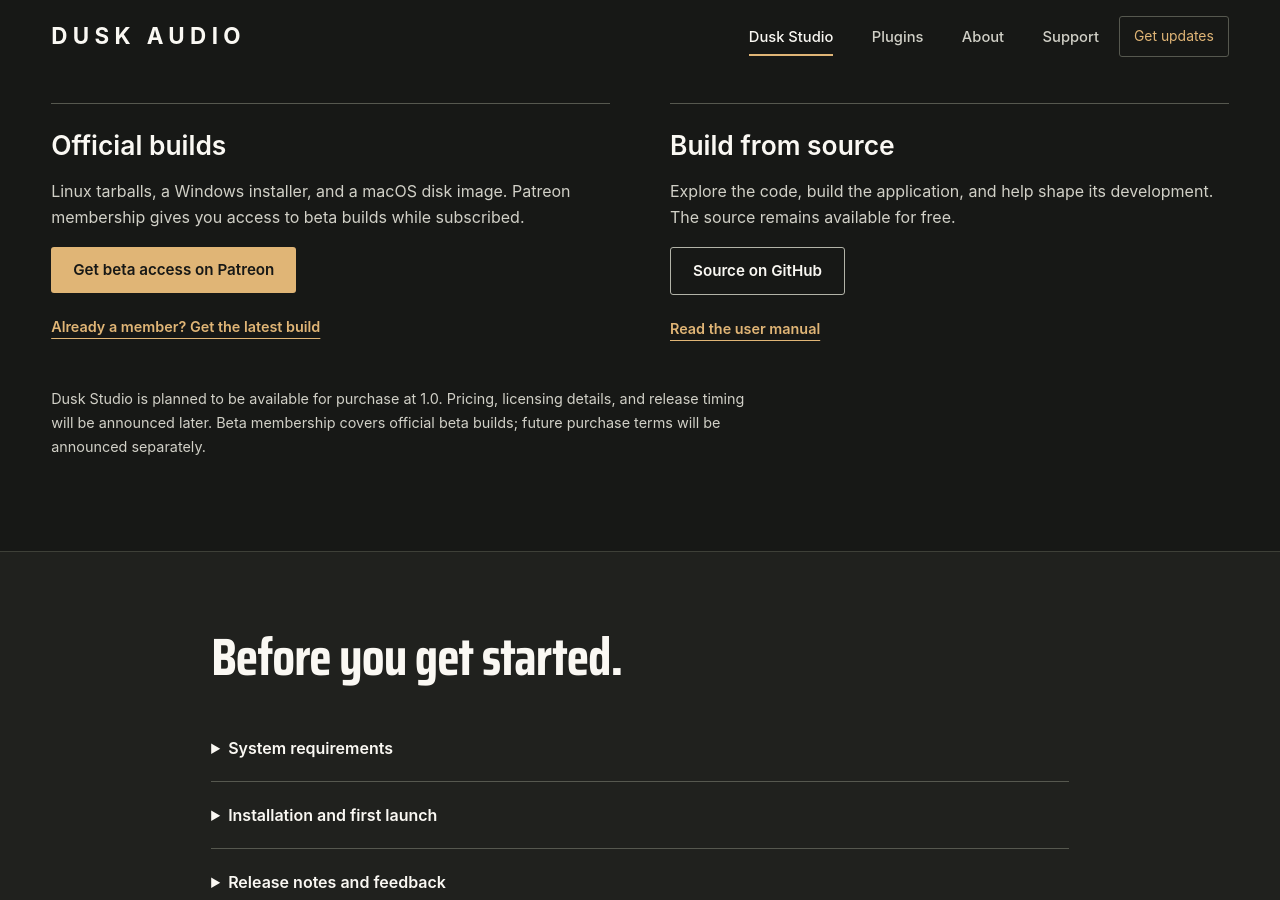
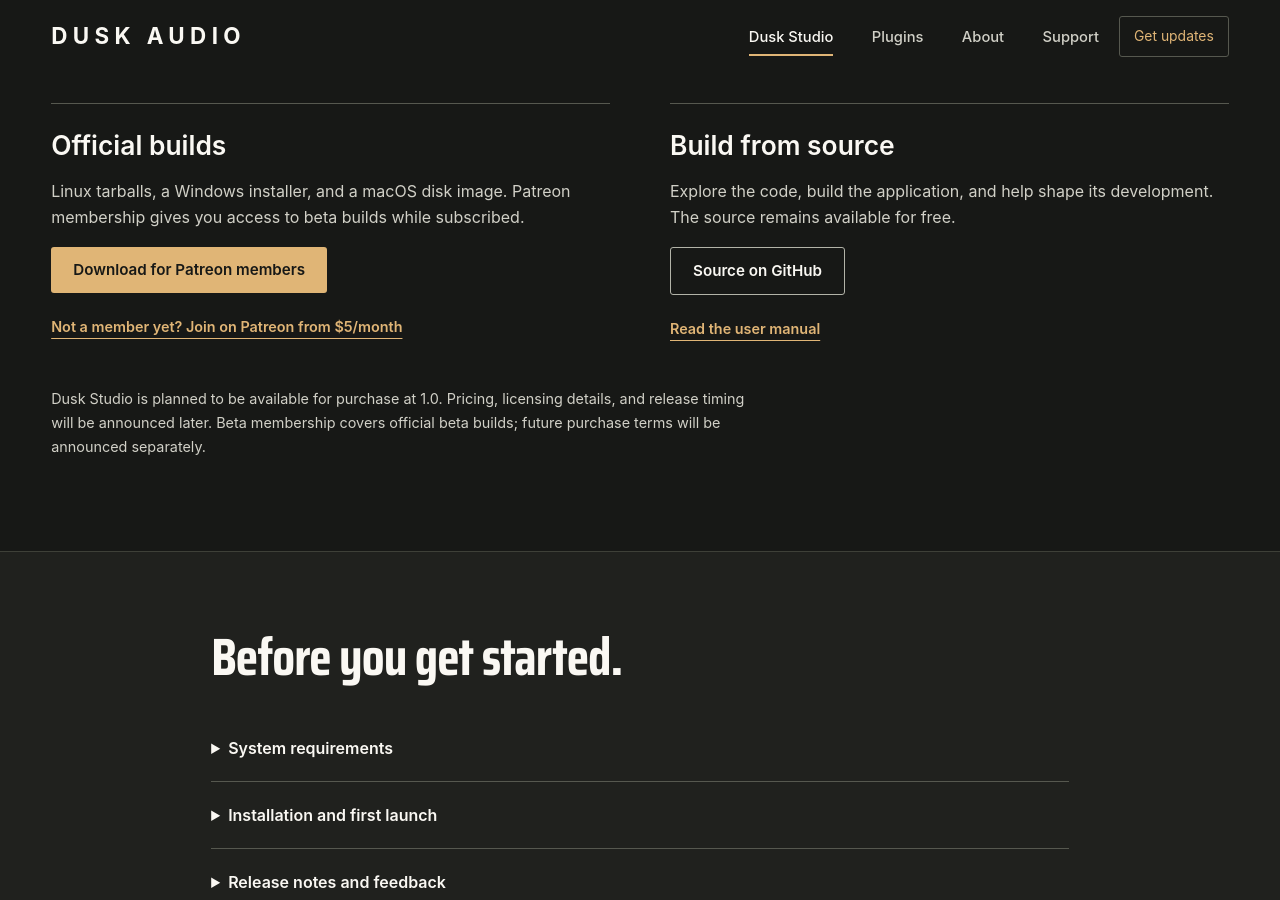
Before and after one commit to dusk-audio/dusk-audio.github.io, a Jekyll site: the page built from dusk-studio.md, in a window 1280 px wide and 900 px high, scrolled down 7132 px. Built offline with Jekyll 4.4.1, drawn with Linux system fonts in a browser that asks for light colours.

Commit message:
Dusk Studio page: make the member download the main button
The main button under "Official builds" went to the Patreon join page,
and the build gate was a small "Already a member?" link below it, so
members who clicked the obvious button never reached their download.
The main button now opens the gate, which signs members in and offers
non-members the join page; joining is the secondary link.

```diff
--- a/dusk-studio.md
+++ b/dusk-studio.md
@@ -99,8 +99,8 @@
       <div>
         <h3>Official builds</h3>
         <p>Linux tarballs, a Windows installer, and a macOS disk image. Patreon membership gives you access to beta builds while subscribed.</p>
-        <a class="btn btn-primary" href="{{ site.patreon_membership_url }}">Get beta access on Patreon</a>
-        <a class="text-link member-link" href="{{ site.data.studio.builds_url }}">Already a member? Get the latest build</a>
+        <a class="btn btn-primary" href="{{ site.data.studio.builds_url }}">Download for Patreon members</a>
+        <a class="text-link member-link" href="{{ site.patreon_membership_url }}">Not a member yet? Join on Patreon from $5/month</a>
       </div>
       <div>
         <h3>Build from source</h3>
```
